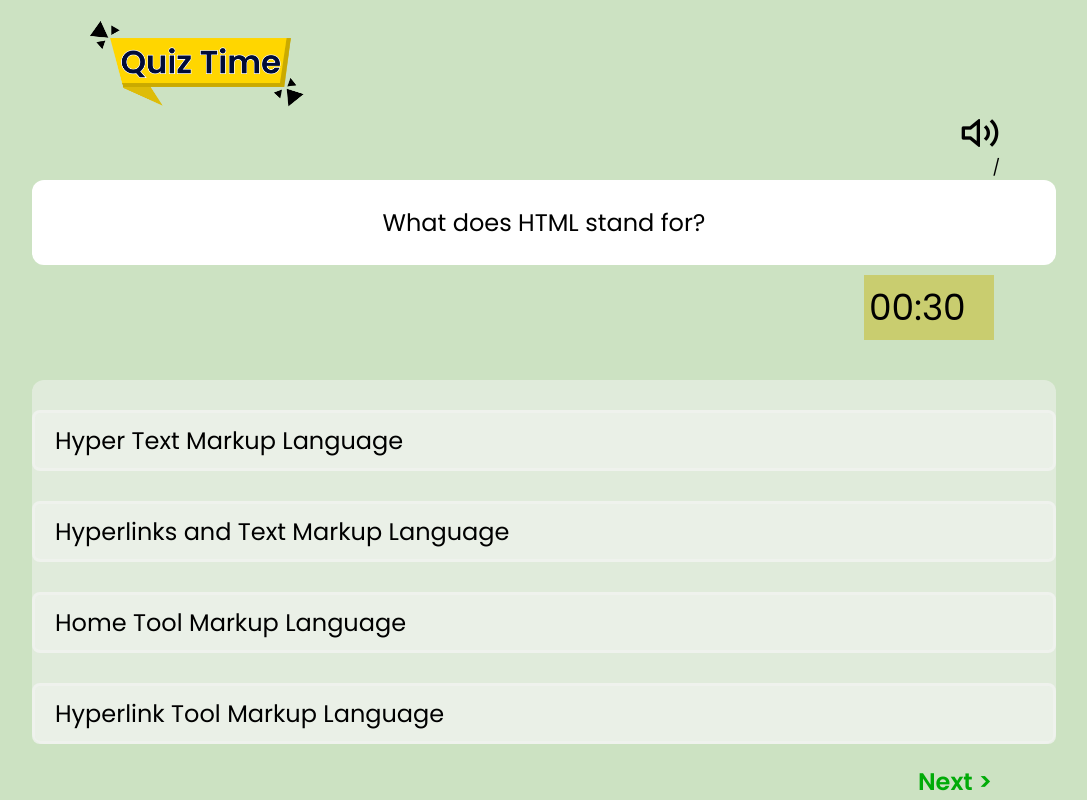
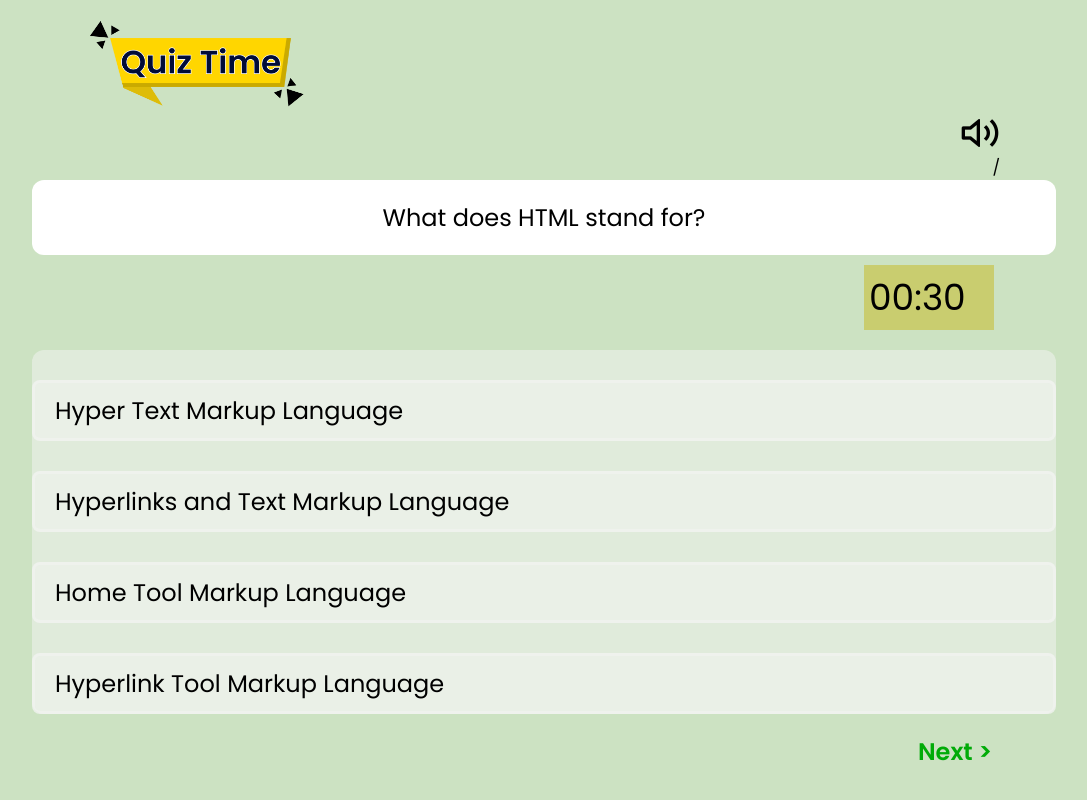
Before and after one commit to Basanta-khatri-0311/quiz_app, a plain HTML site: page index.html in a window 1280 px wide. Both pictures are taken after a click on the button "Start Now >>>". Shown: the whole page, without its empty margins (88-1175 px from the left). Drawn offline with nearby package versions, Linux system fonts and the light colour scheme.

Commit message:
arrangimg the code

```diff
--- a/style.css
+++ b/style.css
@@ -97,7 +97,7 @@ body {
   border-radius: 12px;
   font-size: 24px;
   padding-inline: 150px;
-  padding-block: 25px;
+  padding-block: 20px;
   display: flex;
   justify-content: center;
   width: 80%;
@@ -107,7 +107,7 @@ body {
 
 .options{
   border-radius: 12px;
-  margin-top: 40px;
+  margin-top: 20px;
   background-color: #F5F5F57A;
   font-size: 24px;
   width: 80%;
```
